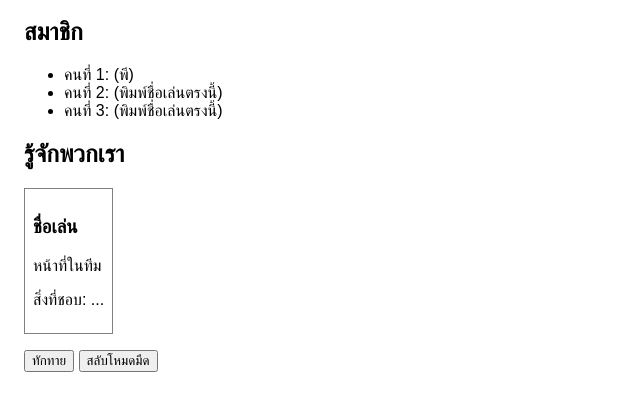
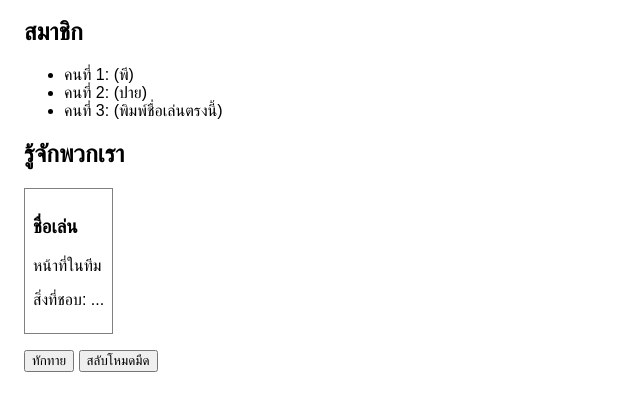
Before and after one commit to Anawinnnn/Team_11, a plain HTML site: page index.html in a window 1280 px wide. Shown: the part 64-474 px from the top of the page, without its empty margins (0-640 px from the left). Drawn offline with Linux system fonts and the light colour scheme.

Commit message:
Update index.html

```diff
--- a/index.html
+++ b/index.html
@@ -15,7 +15,7 @@
   <h2>สมาชิก</h2>
   <ul id="member-list">
     <li>คนที่ 1: (พี)</li>
-    <li>คนที่ 2: (พิมพ์ชื่อเล่นตรงนี้)</li>
+    <li>คนที่ 2: (ปาย)</li>
     <li>คนที่ 3: (พิมพ์ชื่อเล่นตรงนี้)</li>
   </ul>
 
```
